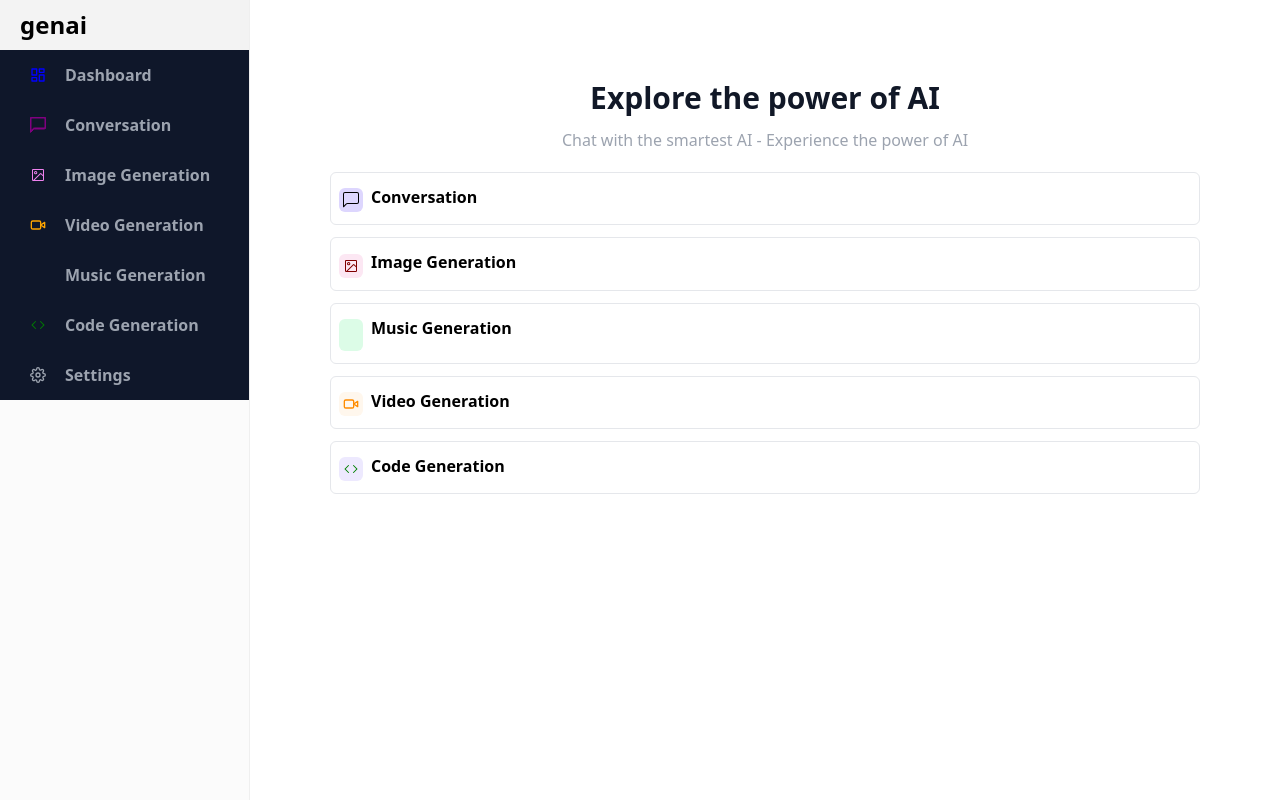
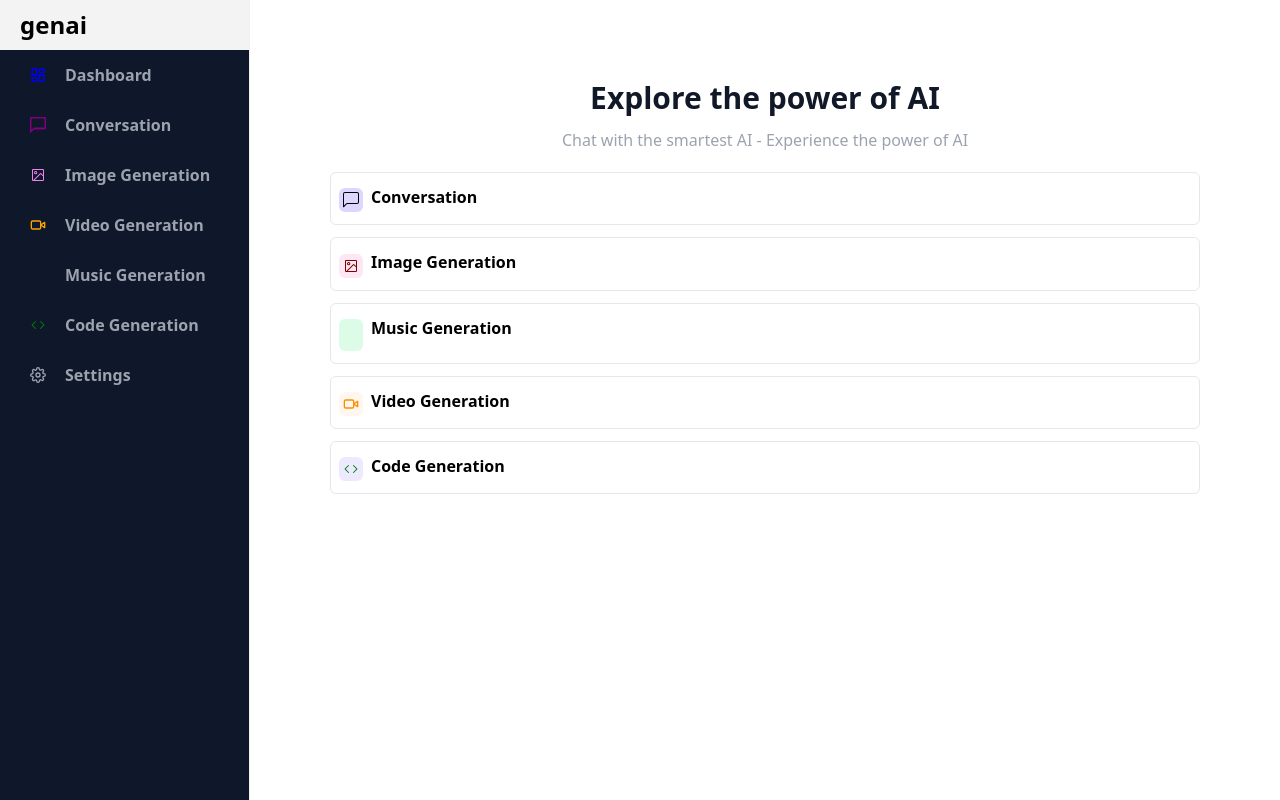
Before and after one commit to ABHI5645/chatGpt-kids, a Next.js app: page / in a window 1280 px wide. Built offline with nearby package versions, Linux system fonts and the light colour scheme; some icons are missing.

Commit message:
fix: sidebar bg color issue

```diff
--- a/src/pages/index.js
+++ b/src/pages/index.js
@@ -15,8 +15,8 @@ const inter = Inter({ subsets: ["latin"] });
 export default function Home() {
   return (
     <div className="flex">
-      <Sidebar className="w-1/5 h-screen">
-        <Menu className="bg-slate-900">
+      <Sidebar className="w-1/5 h-screen" backgroundColor="rgb(15 23 42)">
+        <Menu>
           <MenuItem>
             <h2 className="text-2xl font-bold">genai</h2>
           </MenuItem>
@@ -73,6 +73,7 @@ export default function Home() {
         </Menu>
       </Sidebar>
       {/*<h1 className="text-3xl font-bold underline">Explore the power of Ai</h1>*/}
+
       <section className="flex flex-col gap-5 justify-items-center pt-20 items-center w-full ">
         <HeroSection />
 
@@ -112,7 +113,7 @@ export default function Home() {
           <div className=" border border-gray-200 w-full py-3 px-2 rounded-md">
             <div className="flex flex-row gap-2">
               <div className="mt-[0.2rem] bg-violet-100 p-1 rounded-md">
-                <BsCode style={{color:'green'}} />
+                <BsCode style={{ color: "green" }} />
               </div>
               <p className="text-black font-semibold"> Code Generation </p>
             </div>
```
